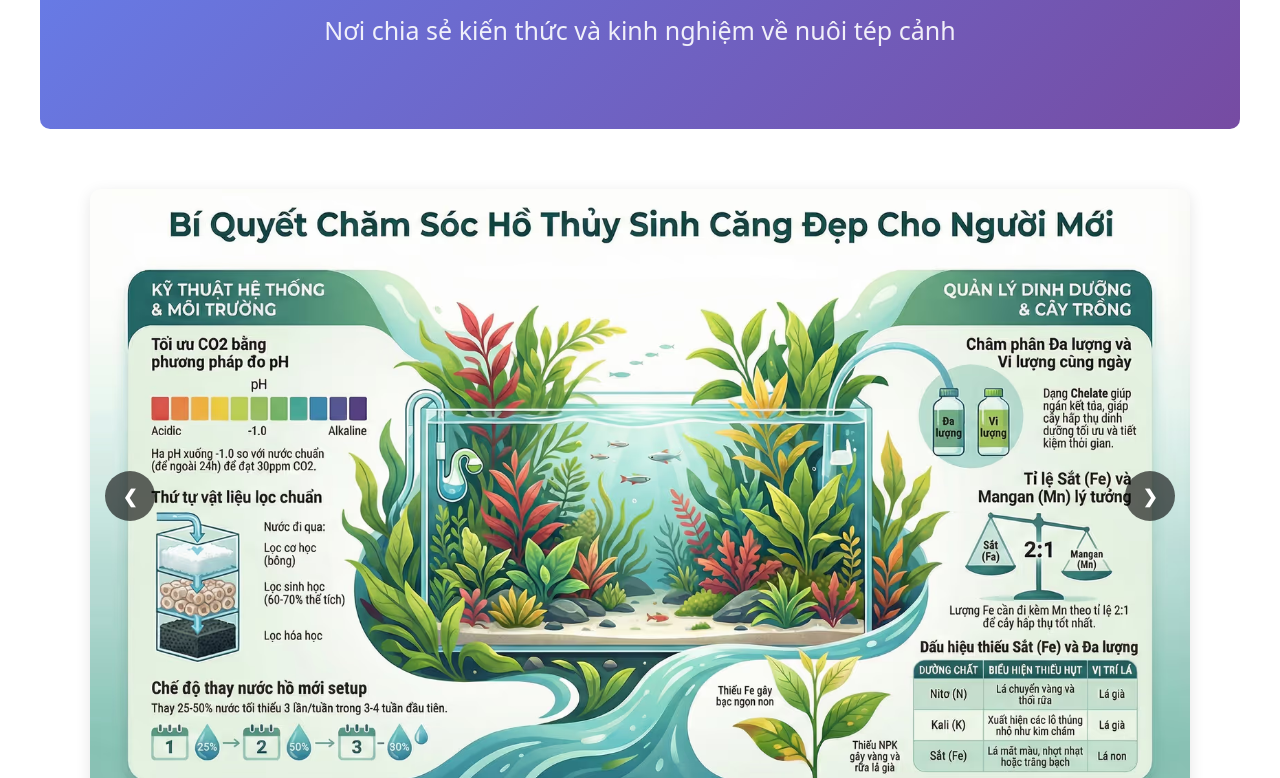
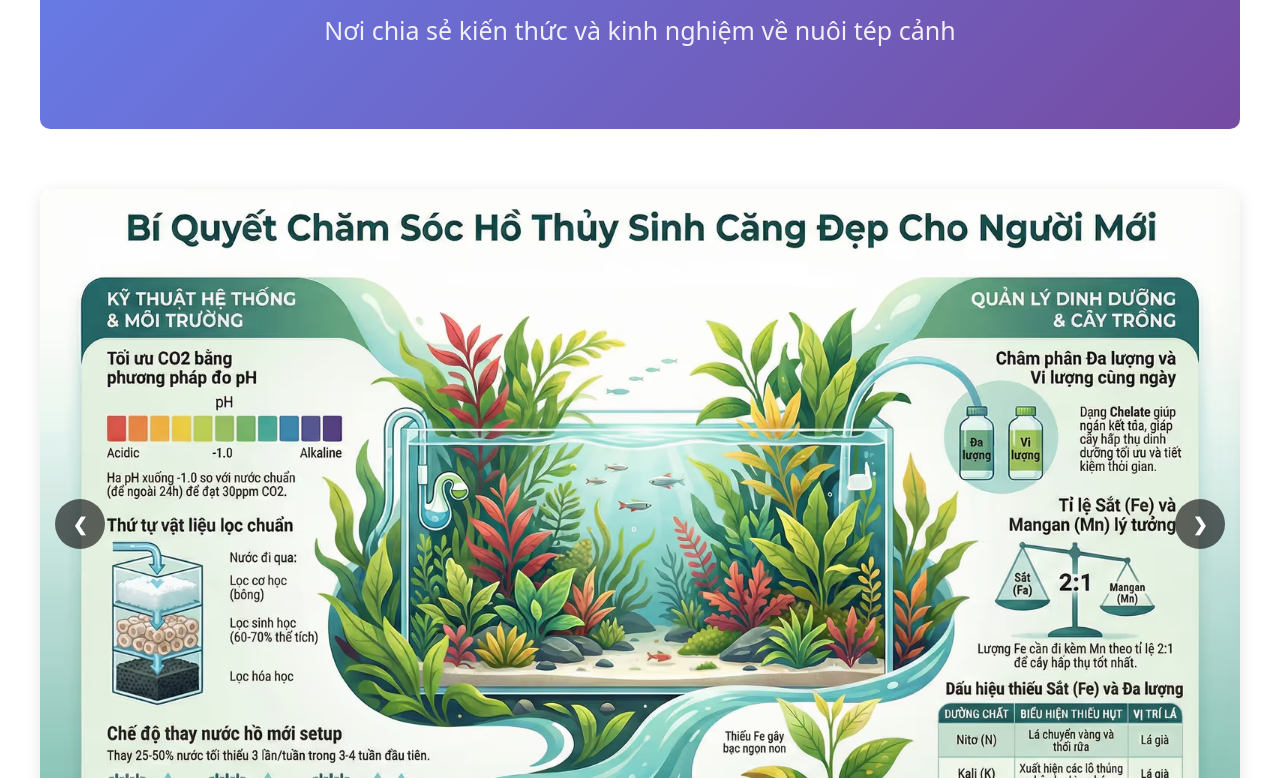
Before and after one commit to color-aquatic/shrimp_blog, a website: page index.html in a window 1280 px wide. Shown: the part 522-1300 px from the top of the page. Drawn offline with nearby package versions, Linux system fonts and the light colour scheme.

Commit message:
Update slide

```diff
--- a/css/style.css
+++ b/css/style.css
@@ -1216,10 +1216,10 @@ section h2 {
 /* Slideshow Styles */
 .slideshow-container {
     position: relative;
-    width: min(100%, 1100px);
+    width: 100%;
     aspect-ratio: 43 / 24; /* Match good_benefits.png (2752x1536) */
     height: auto;
-    margin: 2rem auto;
+    margin: 2rem 0;
     border-radius: 0.5rem;
     box-shadow: 0 4px 15px rgba(0, 0, 0, 0.1);
     background: #f8f9fa;
```
